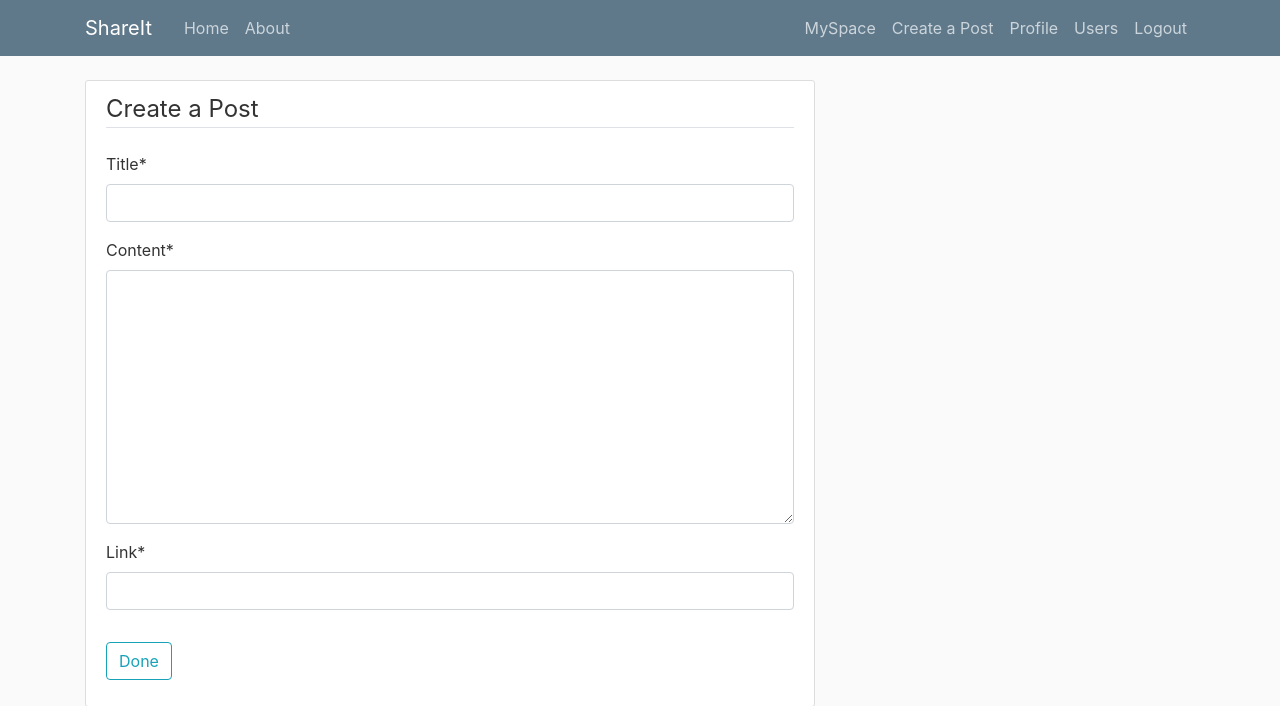
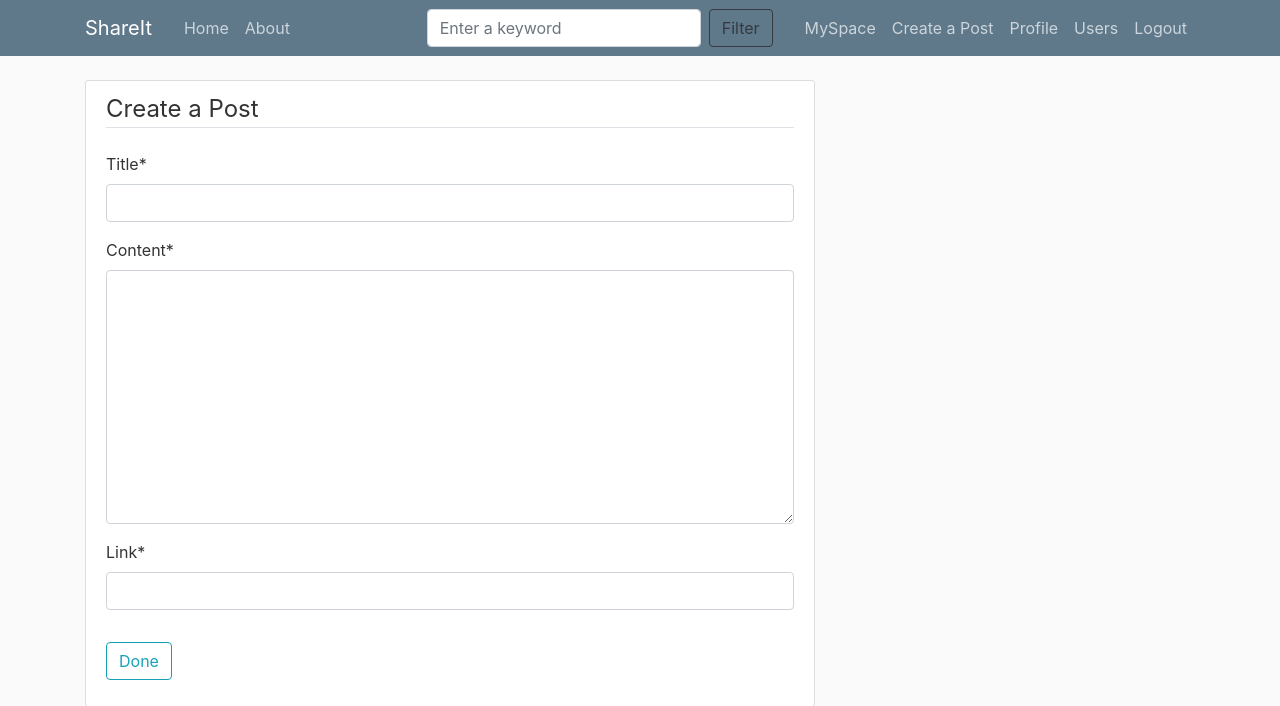
Before and after one commit to mehmetozcan-zz/SWE573, a Django app: page /post/new/ in a window 1280 px wide. Shown: the top 706 px of the page. Run offline with Django 4.2, Linux system fonts and the light colour scheme; the visitor is signed in with stand-in values (Sample User, id 1); some libraries are stand-ins or nearby versions.

Commit message:
Keyword search added
Searching a keyword is added. From navbar, users are able to filter posts by entered keyword. When keyword is catched in title or content, related post is shown in the results.

```diff
--- a/blog/templates/blog/base.html
+++ b/blog/templates/blog/base.html
@@ -34,6 +34,11 @@
             <!-- Navbar Right Side -->
             <div class="navbar-nav">
               {% if user.is_authenticated %}
+              <form class="form-inline my-2 my-lg-0" method = POST action="{% url 'search-keyword' %}">
+                {% csrf_token %}
+                <input class="form-control mr-sm-2" type="search" placeholder="Enter a keyword" aria-label="Search" name="keyword">
+                <button class="btn btn-outline-dark mr-sm-4" type="submit">Filter</button>
+              </form>
               <a class="nav-item nav-link" href="{% url 'following-posts' %}">MySpace</a>
                 <a class="nav-item nav-link" href="{% url 'post-create' %}">Create a Post</a>
                 <a class="nav-item nav-link" href="{% url 'profile' %}">Profile</a>
--- a/blog/urls.py
+++ b/blog/urls.py
@@ -20,6 +20,7 @@ urlpatterns = [
     path('post/<int:pk>', FavouritesView, name='post-favourites'),
     path('favouriteposts', views.favourite_posts, name='favourite-posts'),
     path('filtertags/<int:pk>', views.filter_tags, name='filter-tags'),
+    path('searchkeyword/', views.search_keyword, name='search-keyword'),
     path('post/new/', PostCreateView.as_view(), name='post-create'),
     path('post/<int:pk>/update', PostUpdateView.as_view(), name='post-update'),
     path('post/<int:pk>/delete', PostDeleteView.as_view(), name='post-delete'),
--- a/blog/views.py
+++ b/blog/views.py
@@ -7,6 +7,7 @@ from bs4 import BeautifulSoup
 from django.http import JsonResponse, HttpResponseRedirect
 from django.urls import reverse, reverse_lazy
 from itertools import chain
+from django.db.models import Q
 from django.views.generic import (
     ListView,
     DetailView,
@@ -185,3 +186,15 @@ def filter_tags(request,pk):
         'taggedposts': Post.objects.filter(tags=pk)
        }
     return render(request, 'blog/filtertags.html', context)
+
+def search_keyword(request):
+    if request.method == "POST":
+        keyword = request.POST['keyword']
+        posts = Post.objects.filter(Q(title__icontains=keyword) | Q(content__icontains=keyword))
+        count = posts.count()
+        if count > 0:
+            return render(request, 'blog/post_search.html',
+                      {'keyword':keyword, 'posts':posts, 'count':count})
+        else:
+            return render(request, 'blog/post_search.html',
+                          {'keyword': keyword, 'count':count})
```
Also changed, not shown: blog/templates/blog/post_search.html (added, +28 -0 lines).
